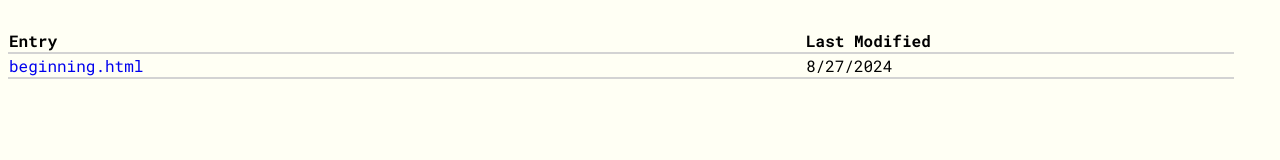
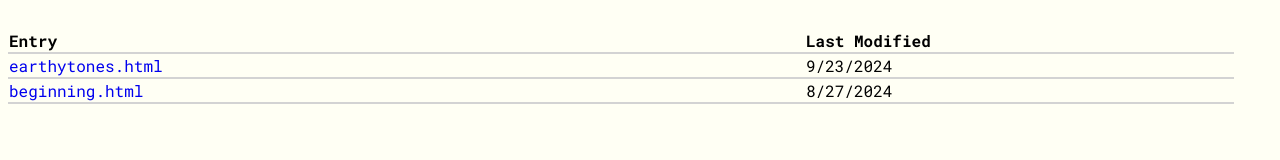
Before and after one commit to 81355/81355.github.io, a website: page blog/index.html in a window 1280 px wide. Drawn offline with Linux system fonts and the light colour scheme.

Commit message:
added earthytones to index

```diff
--- a/blog/index.html
+++ b/blog/index.html
@@ -43,6 +43,12 @@
             <tbody>
                 <tr>
                     <td>
+                        <a href="earthytones.html">earthytones.html</a>
+                    </td>
+                    <td>9/23/2024</td>
+                </tr>
+                <tr>
+                    <td>
                         <a href="beginning.html">beginning.html</a>
                     </td>
                     <td>8/27/2024</td>
```
